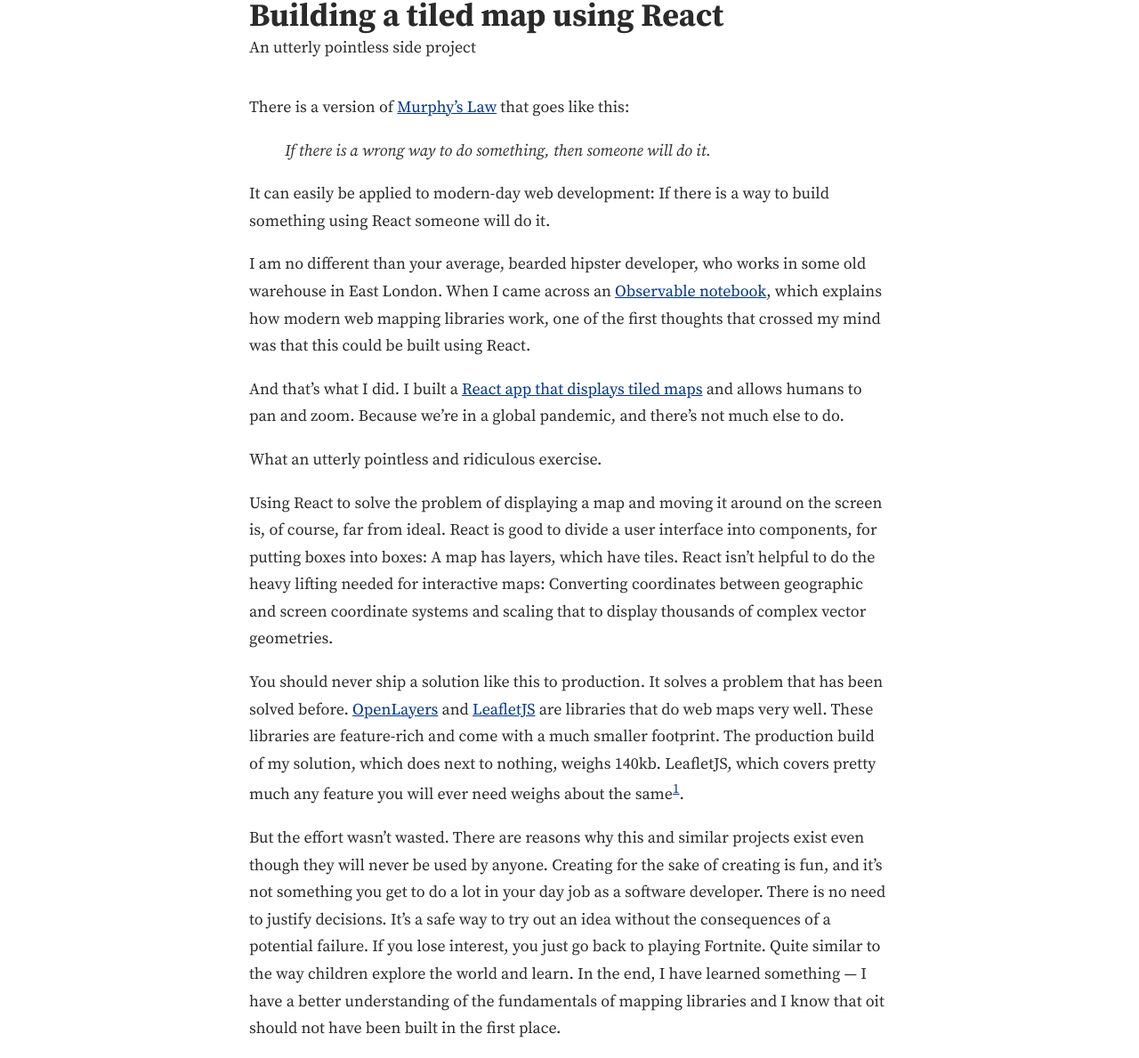
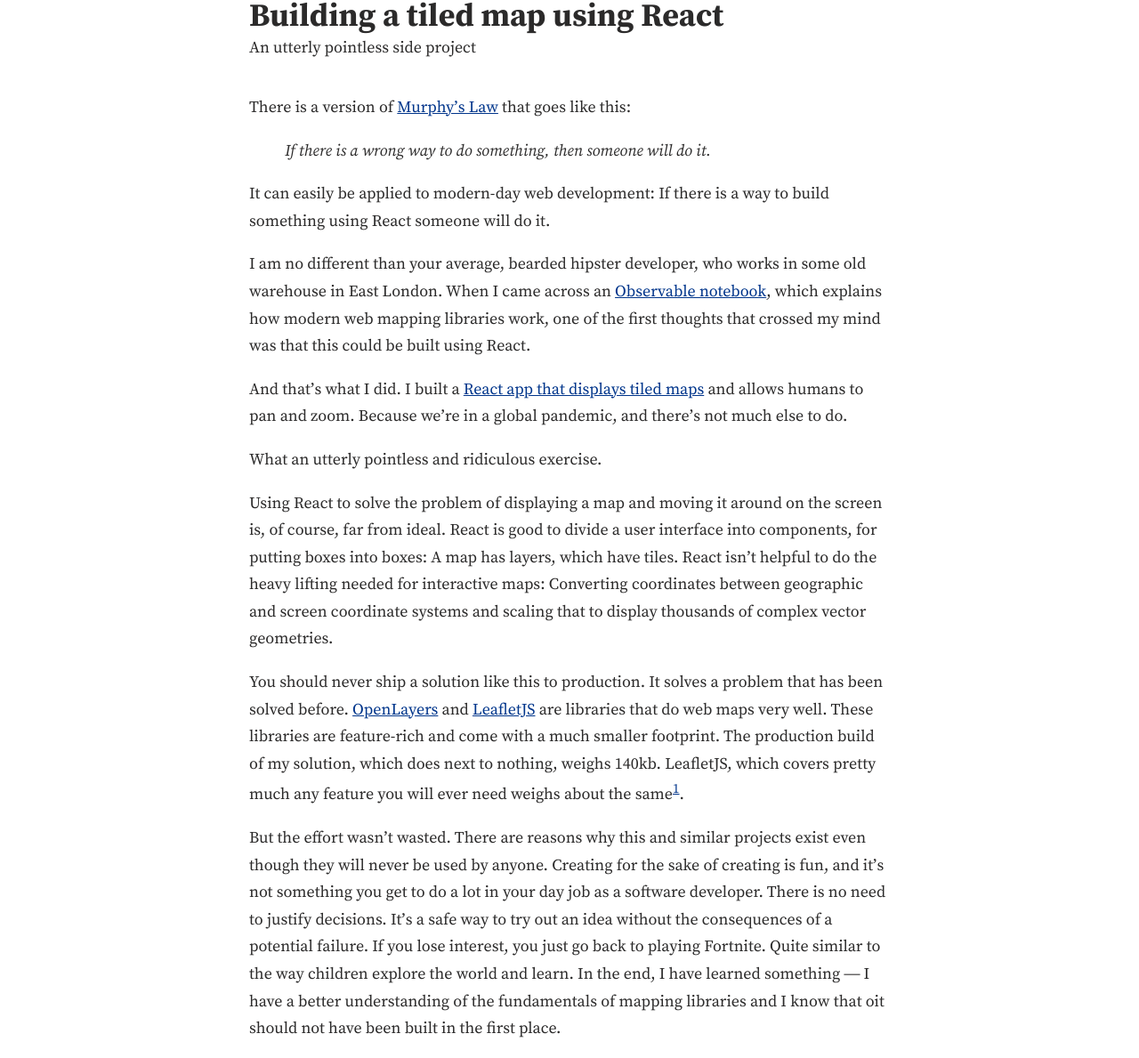
Before and after one commit to oliverroick/oliverroick.net, a Jekyll site: the page built from src/index.html, in a window 1280 px wide. Shown: the part 189-1378 px from the top of the page at 89% size. Built offline with Jekyll 4.4.1, drawn with Linux system fonts in a browser that asks for light colours.

Commit message:
chore(style): Specify unicode range

```diff
--- a/src/css/roick.css
+++ b/src/css/roick.css
@@ -8,6 +8,7 @@
        url('/fonts/SourceSerifPro-Regular.otf.woff') format('woff'),
        url('/fonts/SourceSerifPro-Regular.otf') format('opentype'),
        url('/fonts/SourceSerifPro-Regular.ttf') format('truetype');
+  unicode-range: U+000-5FF;
 }
 
 @font-face{
@@ -20,6 +21,7 @@
        url('/fonts/SourceSerifPro-It.otf.woff') format('woff'),
        url('/fonts/SourceSerifPro-It.otf') format('opentype'),
        url('/fonts/SourceSerifPro-It.ttf') format('truetype');
+  unicode-range: U+000-5FF;
 }
 
 @font-face{
@@ -32,6 +34,7 @@
        url('/fonts/SourceSerifPro-Bold.otf.woff') format('woff'),
        url('/fonts/SourceSerifPro-Bold.otf') format('opentype'),
        url('/fonts/SourceSerifPro-Bold.ttf') format('truetype');
+  unicode-range: U+000-5FF;
 }
 
 @font-face{
@@ -44,6 +47,7 @@
        url('/fonts/SourceSerifPro-BoldIt.otf.woff') format('woff'),
        url('/fonts/SourceSerifPro-BoldIt.otf') format('opentype'),
        url('/fonts/SourceSerifPro-BoldIt.ttf') format('truetype');
+  unicode-range: U+000-5FF;
 }
 
 :root {
```
